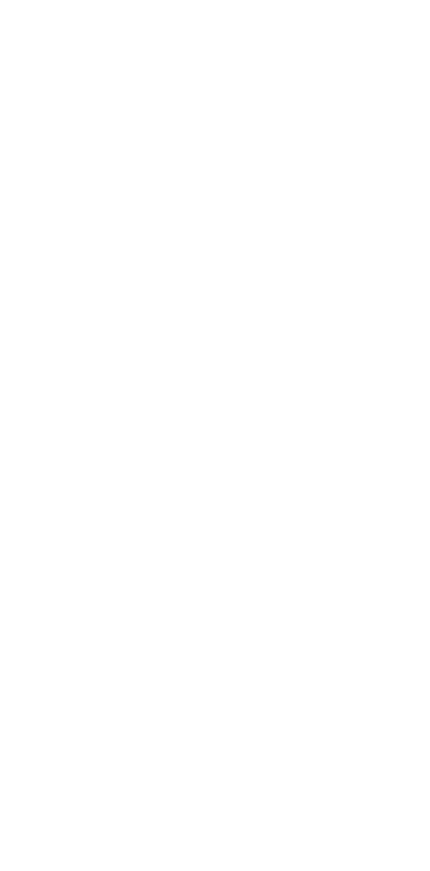
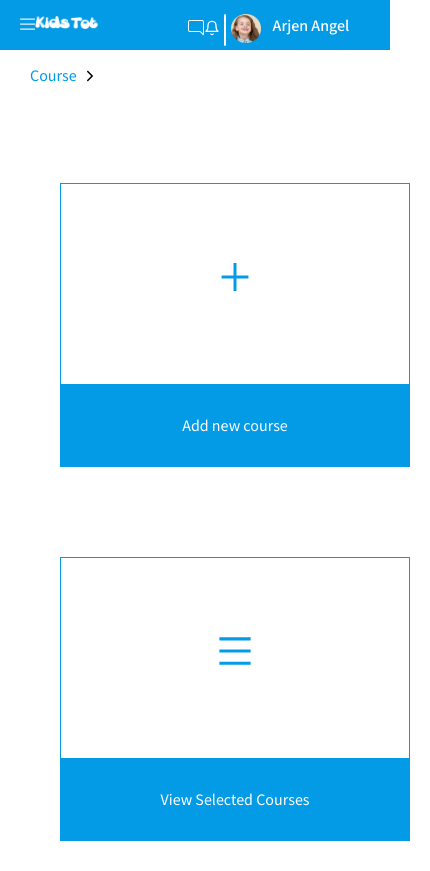
Before and after one commit to learnable-2022/LMS-YC-10-FE, a React (Create React App) app in the folder lms/: page /LearningPath in a window 390 px wide. Before the commit this address had no page. Shown: the whole page, 430 px wide, since content can reach past the window. Before the commit the page ends 844 px from the top, so only its background shows below. Built offline with nearby package versions, Linux system fonts and the light colour scheme.

Commit message:
Debugging

```diff
--- a/lms/src/App.js
+++ b/lms/src/App.js
@@ -8,10 +8,12 @@
 import Login from './components/pages/register/Login'
 import ForgotPassword from './components/pages/register/ForgotPassword'
 import CreateNewPassword from './components/pages/register/CreateNewPassword'
-import ContactUs from './components/pages/ContactUs'
+import ContactUs from './components/pages/ContactUs';
+
+
 
 function App() {
-  const [isLoggedIn, setIsLoggedIn] = useState(false);
+  const [isLoggedIn, setIsLoggedIn] = useState(true);
 
 
 
--- a/lms/src/components/pages/CoursePage.js
+++ b/lms/src/components/pages/CoursePage.js
@@ -3,8 +3,6 @@
 import { IoIosArrowForward } from "react-icons/io";
 import CenterCoursePage from "../pages/centerCoursepage/CenterCoursePage";
 import RightCoursePage from "../pages/rightCoursePage/RightCoursePage";
-// import CenterCoursePage from "./asset/centerCoursePage/CenterCoursePage";
-// import RightCoursePage from "./asset/rightCoursePage/RightCoursePage";
 import { Link } from "react-router-dom";
 import LmsHeader from "../lmsHeader/LmsHeader";
 
--- a/lms/src/components/pages/GeneralCoursePage.js
+++ b/lms/src/components/pages/GeneralCoursePage.js
@@ -12,6 +12,7 @@
         <div className={style.generalLmsHeader}>
             <LmsHeader page="Courses"/>
          </div>
+         <div className={style.generalCourseBodyWrapper}>
             <div className={style.courseDirectory}>
                 <div>
                     <Link to="/learningpath">
@@ -231,5 +232,6 @@
                     </div>
                 </div>
             </div>
+    </div>
   )
 }
--- a/lms/src/components/pages/LearningPath.js
+++ b/lms/src/components/pages/LearningPath.js
@@ -12,6 +12,7 @@
       <div className={style.learningPath}>
         <LmsHeader page="Courses"/>
       </div>
+      <div className={style.learningPathBodyWrapper}>
         <div className={style.wrapper}>
             <div className={style.courseDirectory}>
                 <div>
@@ -40,11 +41,11 @@
               <div className={style.card_body}>
             <i> <AiOutlineMenu /></i>
               </div>
-            <div className={style.card_footer}>Add new course</div>
+              <div className={style.card_footer}>View Selected Courses</div>
           </div>
           {/* </Link> */}
         </div>
-
+       </div>
     </div>
     </div>
 
--- a/lms/src/components/styles/generalcoursepage.module.css
+++ b/lms/src/components/styles/generalcoursepage.module.css
@@ -14,6 +14,9 @@
     grid-template-columns: repeat(auto-fit, minmax(300px, 1fr));
     padding: 10px;
 
+  }
+  .generalCourseBodyWrapper{
+    margin-left: 46px;
   }
 .gridItem {
     background-color: rgba(255, 255, 255, 0.8);
@@ -98,6 +101,8 @@
     font-size: 12px;
 
   }
-
+  .generalCourseBodyWrapper{
+    margin-left: 0px;
+  }
 
   }
--- a/lms/src/components/styles/learningpath.module.css
+++ b/lms/src/components/styles/learningpath.module.css
@@ -70,7 +70,9 @@
 .active{
     color:  #039BE5;
 }
-
+.learningPathBodyWrapper{
+    margin-left: 42px;
+}
 
 
 
@@ -87,6 +89,8 @@
         width: 350px;
         padding: 20px;
     }
-
+    .learningPathBodyWrapper{
+        margin-left: 0px;
+    }
 
     }
```
Lines whose indentation alone changed are shown as unchanged.
